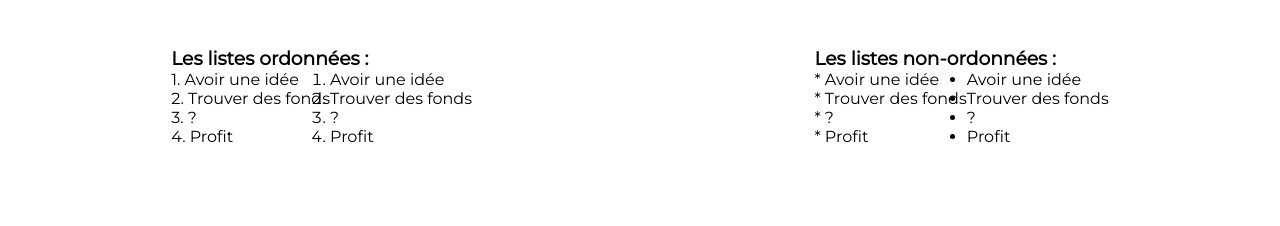
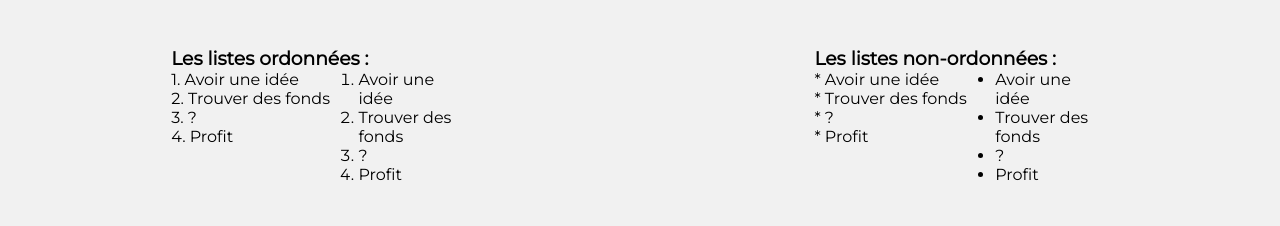
Before and after one commit to vicolatino/reims-0919-js-david-goodedit, a React (Create React App) app in the folder david_goodedit/: page / in a window 1280 px wide. Shown: the part 1990-2216 px from the top of the page. Built offline with nearby package versions, Linux system fonts and the light colour scheme.

Commit message:
background color for the component tutorial. Alt for all images. Key for the textarea

```diff
--- a/david_goodedit/src/components/Home.jsx
+++ b/david_goodedit/src/components/Home.jsx
@@ -5,10 +5,10 @@ function Home () {
     return (
       <div className="HomeContainer flex-column">
           <nav className="HomeNavbar flex-row perfect-center">
-              <a className="flex-row perfect-center">START WRITTING<img src ='https://zupimages.net/up/19/51/08jy.png'/></a>
+              <a className="flex-row perfect-center">START WRITTING<img alt="a pencil"src ='https://zupimages.net/up/19/51/08jy.png'/></a>
           </nav>
           <div className='GoodEnoughContainer flex-column'>
-            <img src="https://zupimages.net/up/19/51/vn62.png" alt="" className="GoodEnough"/>
+            <img src="https://zupimages.net/up/19/51/vn62.png" alt="David Goodenough" className="GoodEnough"/>
           </div>
 
       </div>
--- a/david_goodedit/src/components/InputArea.jsx
+++ b/david_goodedit/src/components/InputArea.jsx
@@ -38,6 +38,7 @@ class InputArea extends React.Component {
         <div className='SecondInputContainer inset flex-column'>
           <h2 className='stack'>MARKDOWN</h2>
           <textarea
+            key= "Markdown"
             id='inputMD'
             name='inputMD'
             className='stack stretch-inset'
--- a/david_goodedit/src/components/Tutorial.css
+++ b/david_goodedit/src/components/Tutorial.css
@@ -1,3 +1,7 @@
+.tutorialComponent{
+  background: #f1f1f1;
+}
+
 .titleSection {
   text-align: center;
 }
@@ -80,3 +84,7 @@
   text-align: center;
   margin-top: 5%;
 }
+
+li {
+  margin-left: 20%;
+}
--- a/david_goodedit/src/components/Tutorial.jsx
+++ b/david_goodedit/src/components/Tutorial.jsx
@@ -9,7 +9,7 @@ import QuoteTuto from './QuoteTuto'
 
 function Tutorial() {
   return (
-    <div>
+    <div className="tutorialComponent">
       <h1 className="titleSection">Tutoriel</h1>
       <hr />
       <TitleTuto />
```
